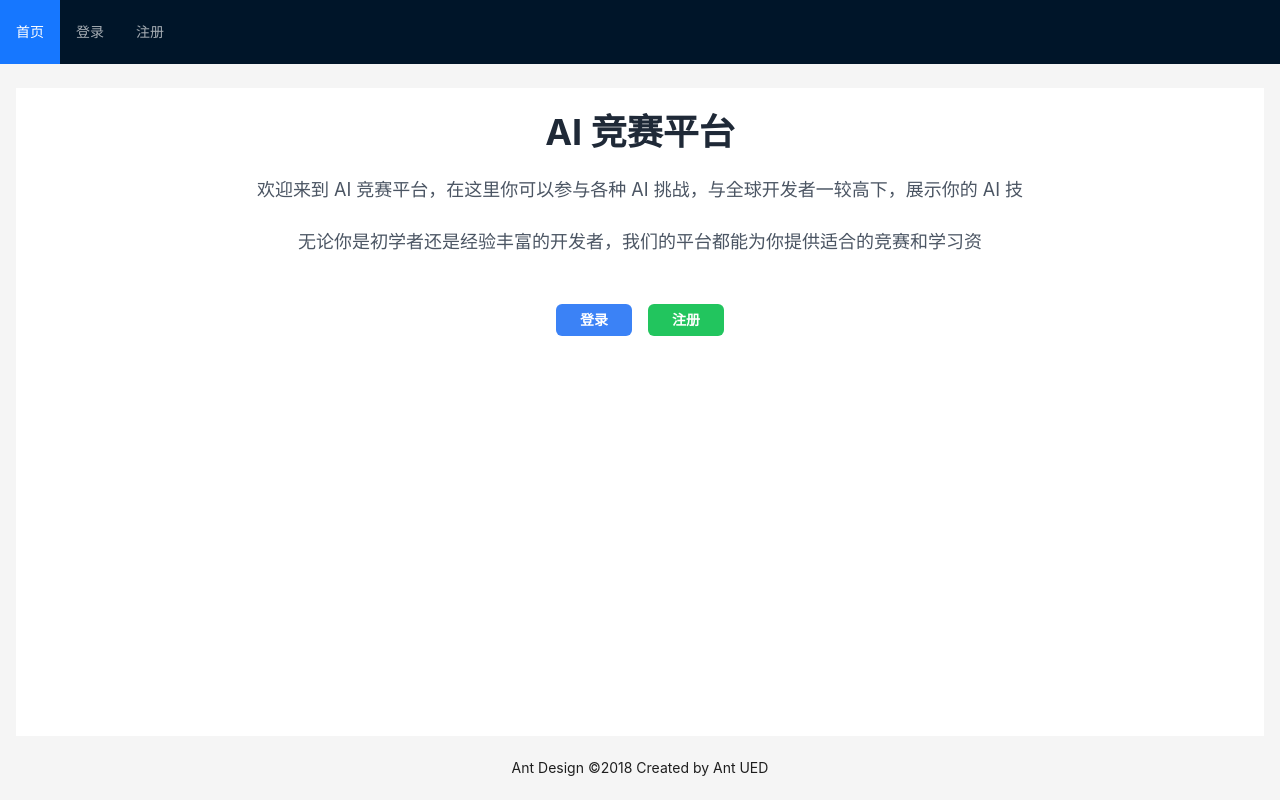
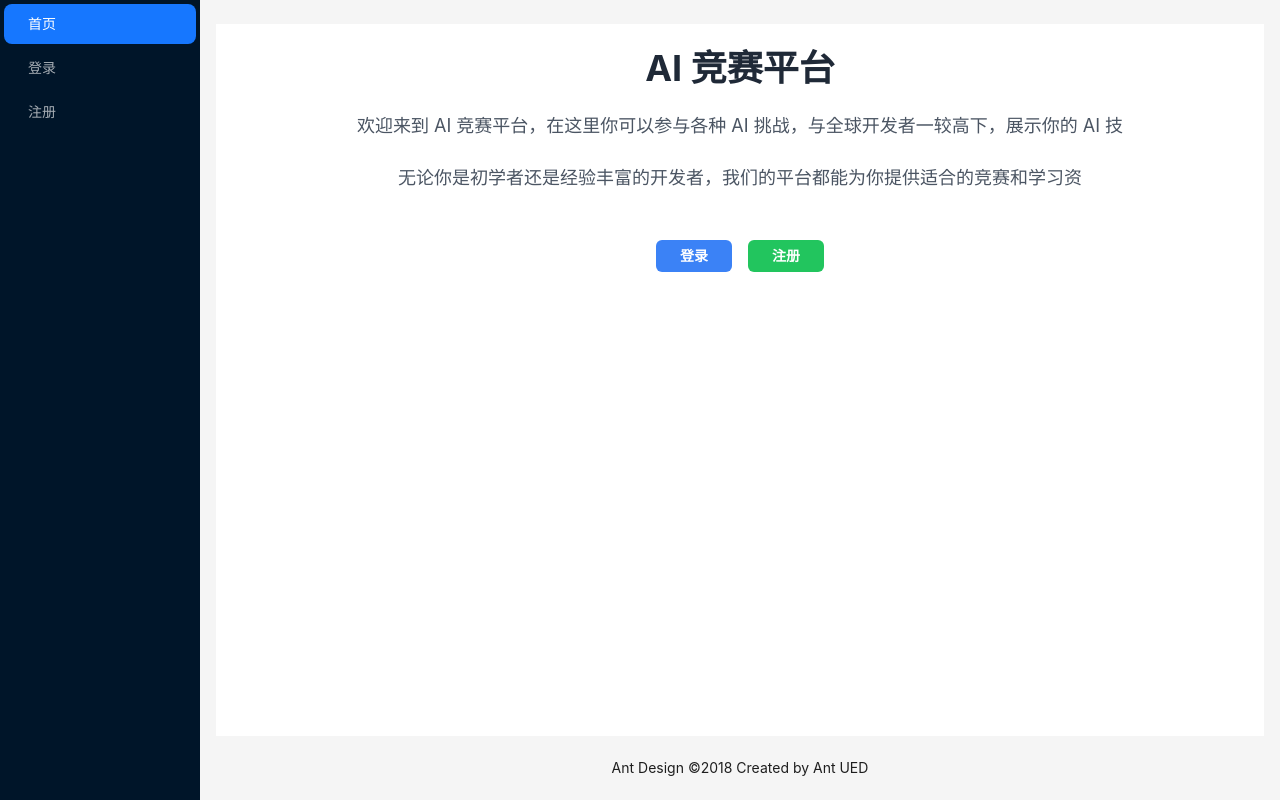
Before and after one commit to SYSUMSC/aigame, a Vue app in the folder frontend/: page / in a window 1280 px wide. Built offline with nearby package versions, Linux system fonts and the light colour scheme.

Commit message:
简单实现了窄屏时使用sider宽屏时使用header的逻辑

```diff
--- a/frontend/src/App.vue
+++ b/frontend/src/App.vue
@@ -1,15 +1,17 @@
 <template>
   <a-layout class="h-screen">
-    <!-- <a-layout-sider
+    <a-layout-sider
+    v-if="windowWidth < AntdWindowsWidth.lg"
       breakpoint="lg"
       collapsed-width="0"
       @collapse="onCollapse"
       @breakpoint="onBreakpoint"
     >
-  </a-layout-sider> -->
-    <a-layout>
-      <a-layout-header :style="{ background: '#fff', padding: 0 }" >
-        <NavBar />
+    <NavBar :window-width="windowWidth"/>
+  </a-layout-sider>
+  <a-layout>
+    <a-layout-header v-if="windowWidth >= AntdWindowsWidth.lg" :style="{ background: '#fff', padding: 0 }" >
+        <NavBar :window-width="windowWidth"/>
       </a-layout-header>
       <a-layout-content class="h-screen overflow-y-auto" :style="{ margin: '24px 16px 0' }">
         <div :style="{ padding: '24px', background: '#fff', height: '100%' }">  <RouterView /></div>
@@ -21,10 +23,11 @@
   </a-layout>
 </template>
 <script lang="ts" setup>
-import { ref } from 'vue';
+import { onBeforeUnmount, onMounted, ref } from 'vue';
 import { UserOutlined, VideoCameraOutlined, UploadOutlined } from '@ant-design/icons-vue';
 import { RouterView } from "vue-router";
 import NavBar from './components/NavBar.vue';
+import { AntdWindowsWidth } from './constants/antd-windows-width';
 const onCollapse = (collapsed: boolean, type: string) => {
   console.log(collapsed, type);
 };
@@ -32,6 +35,19 @@ const onCollapse = (collapsed: boolean, type: string) => {
 const onBreakpoint = (broken: boolean) => {
   console.log(broken);
 };
+const windowWidth = ref(0);
+onMounted(() => {
+  window.addEventListener('resize', () => {
+    windowWidth.value = window.innerWidth;
+  });
+})
+onBeforeUnmount(() => {
+  window.removeEventListener('resize', () => {
+    windowWidth.value = window.innerWidth;
+  });
+})
+
+
 
 </script>
 <style scoped>
--- a/frontend/src/components/NavBar.vue
+++ b/frontend/src/components/NavBar.vue
@@ -2,9 +2,14 @@
 import { useRouter } from "vue-router";
 import { useUserStore } from "../stores/user";
 import { ref, watch } from "vue";
+import { AntdWindowsWidth } from "../constants/antd-windows-width";
+
+const {windowWidth} = defineProps<{windowWidth: number}>();
 
 const userStore = useUserStore();
 const router = useRouter();
+
+
 
 // 当前选中的菜单项
 const selectedKeys = ref<string[]>(['/']);
@@ -28,7 +33,7 @@ const logout = () => {
 </script>
 
 <template>
-    <a-menu v-model:selectedKeys="selectedKeys" theme="dark" mode="horizontal">
+    <a-menu v-model:selectedKeys="selectedKeys" theme="dark" v-bind:mode=" windowWidth < AntdWindowsWidth.lg  ? 'inline' : 'horizontal' " >
       <a-menu-item key="/">
         首页
       </a-menu-item>
--- /dev/null
+++ b/frontend/src/constants/antd-windows-width.ts
@@ -0,0 +1,8 @@
+export enum AntdWindowsWidth {
+	xs = 480,
+	sm = 576,
+	md = 768,
+	lg = 992,
+	xl = 1200,
+	xxl = 1600,
+}
```
